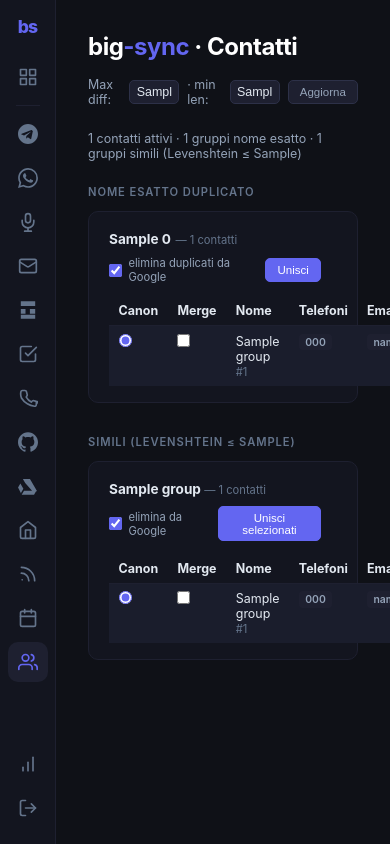
After one commit to DavideLancini/big-sync, a Django app: template common/templates/common/contacts.html in a window 390 px wide. The commit adds this page. Run offline with Django 5.2, Linux system fonts and the light colour scheme; the template is opened without the code that fills it: most values are stand-ins (such as "Sample title", 1, 10 or a date in 2020).

Commit message:
Admin merge UI for contacts + README rewrite
* New /contacts/ page: lists exact-name and Levenshtein-≤N similarity
  groups. Per-group radio (canonical) + checkboxes (merge ids) + "Unisci"
  button. Optional "elimina duplicati da Google" toggle. Filter
  ?max_dist=N&min_len=M.
* New /contacts/merge/ JSON endpoint wraps a refactored
  outputs.contacts.merge_contacts(canonical_id, merge_ids, delete_google):
  unions phones/emails/aliases on the canonical, carries company/role,
  concats Drive notes (or stamps [Also at: X] on company conflicts),
  pushes nicknames to Google, optionally deletes the Google duplicates
  and local rows.
* Sidebar gains a "Contatti" entry.
* README rewritten end-to-end to cover everything added since the last
  pass: usage tracking, CachedEvent cache + sync_calendar, async RSS
  audio (RssAudioJob + polling endpoints), calendar routing (Work /
  Chiara), near-exact contact match + Google nicknames roundtrip,
  dedup/route/clean backtracking commands, the /items/, /contacts/ and
  /usage/ admin pages, and the new big-sync-calendar-sync.timer.

Co-Authored-By: Claude Opus 4.7 <noreply@anthropic.com>

```diff
--- a/common/templates/common/_sidebar.html
+++ b/common/templates/common/_sidebar.html
@@ -94,6 +94,13 @@
     </div>
   </a>
 
+  <a href="{% url 'contacts' %}" style="text-decoration:none;">
+    <div class="nav-item {% if active == 'contacts' %}active{% endif %}">
+      <svg viewBox="0 0 24 24" fill="none" stroke="currentColor" stroke-width="2" stroke-linecap="round" stroke-linejoin="round"><path d="M17 21v-2a4 4 0 0 0-4-4H5a4 4 0 0 0-4 4v2"/><circle cx="9" cy="7" r="4"/><path d="M23 21v-2a4 4 0 0 0-3-3.87"/><path d="M16 3.13a4 4 0 0 1 0 7.75"/></svg>
+      <div class="tooltip">Contatti</div>
+    </div>
+  </a>
+
   <div class="sidebar-spacer"></div>
 
   <a href="{% url 'usage' %}" style="text-decoration:none;">
--- /dev/null
+++ b/common/templates/common/contacts.html
@@ -0,0 +1,202 @@
+<!DOCTYPE html>
+<html lang="it">
+<head>
+  <meta charset="UTF-8">
+  <meta name="viewport" content="width=device-width, initial-scale=1.0">
+  <title>big-sync · Contatti</title>
+  <style>
+    * { box-sizing: border-box; margin: 0; padding: 0; }
+    body { font-family: -apple-system, BlinkMacSystemFont, "Segoe UI", sans-serif; background: #0f1117; color: #e2e8f0; min-height: 100vh; display: flex; }
+    .sidebar { width: 56px; min-height: 100vh; background: #13151f; border-right: 1px solid #1e2030; display: flex; flex-direction: column; align-items: center; padding: 1rem 0; gap: 0.25rem; flex-shrink: 0; }
+    .sidebar .logo { font-size: 1.1rem; font-weight: 800; color: #6366f1; margin-bottom: 1rem; letter-spacing: -0.05em; }
+    .nav-item { position: relative; width: 40px; height: 40px; display: flex; align-items: center; justify-content: center; border-radius: 10px; cursor: default; transition: background 0.15s; }
+    .nav-item.active { background: #1e2030; color: #6366f1; }
+    .nav-item:not(.active) { color: #64748b; }
+    .nav-item svg { width: 20px; height: 20px; }
+    .nav-item .tooltip { position: absolute; left: 52px; background: #1e2030; color: #e2e8f0; font-size: 0.7rem; font-weight: 500; padding: 0.3rem 0.6rem; border-radius: 6px; white-space: nowrap; pointer-events: none; opacity: 0; transition: opacity 0.15s; border: 1px solid #2d3148; z-index: 10; }
+    .nav-item:hover .tooltip { opacity: 1; }
+    .sidebar-divider { width: 24px; height: 1px; background: #1e2030; margin: 0.25rem 0; }
+    .sidebar-spacer { flex: 1; }
+    main { flex: 1; padding: 2rem; overflow-y: auto; max-width: 1100px; }
+    .topbar { display: flex; align-items: center; justify-content: space-between; margin-bottom: 1.5rem; gap: 1rem; flex-wrap: wrap; }
+    h1 { font-size: 1.5rem; font-weight: 700; color: #fff; letter-spacing: -0.02em; }
+    h1 span { color: #6366f1; }
+    .filters { display: flex; gap: 0.5rem; align-items: center; font-size: 0.78rem; color: #94a3b8; }
+    .filters input { width: 50px; background: #1e2030; border: 1px solid #2d3148; color: #e2e8f0; padding: 0.25rem 0.4rem; border-radius: 5px; font-size: 0.78rem; }
+    .stat-line { font-size: 0.78rem; color: #94a3b8; margin-bottom: 1.5rem; }
+    section { margin-bottom: 2rem; }
+    h2 { font-size: 0.7rem; font-weight: 600; text-transform: uppercase; letter-spacing: 0.08em; color: #64748b; margin-bottom: 0.75rem; }
+    .group { background: #13151f; border: 1px solid #1e2030; border-radius: 10px; padding: 1rem 1.25rem; margin-bottom: 0.85rem; }
+    .group-head { display: flex; justify-content: space-between; align-items: center; margin-bottom: 0.75rem; flex-wrap: wrap; gap: 0.5rem; }
+    .group-head strong { color: #e2e8f0; font-size: 0.85rem; }
+    .group-head .count { color: #64748b; font-size: 0.7rem; }
+    table.contacts { width: 100%; border-collapse: collapse; font-size: 0.78rem; }
+    table.contacts th, table.contacts td { padding: 0.45rem 0.6rem; border-bottom: 1px solid #1e2030; text-align: left; vertical-align: top; }
+    table.contacts tbody tr:last-child td { border-bottom: none; }
+    table.contacts tr.canon { background: #1a1d2c; }
+    table.contacts tr.gone { opacity: 0.4; text-decoration: line-through; }
+    .pill { display: inline-block; padding: 0.1rem 0.4rem; border-radius: 4px; background: #1e2030; color: #94a3b8; font-size: 0.65rem; font-weight: 600; margin-right: 0.2rem; }
+    .pill.drive { background: #1a3a2a; color: #4ade80; }
+    .btn { background: #1e2030; color: #94a3b8; border: 1px solid #2d3148; padding: 0.3rem 0.7rem; border-radius: 5px; font-size: 0.72rem; cursor: pointer; }
+    .btn.primary { background: #6366f1; color: #fff; border-color: #6366f1; }
+    .btn:hover { color: #e2e8f0; border-color: #3a3f5c; }
+    .btn[disabled] { opacity: 0.45; cursor: not-allowed; }
+    .small { color: #64748b; font-size: 0.7rem; }
+    input[type="radio"], input[type="checkbox"] { accent-color: #6366f1; }
+    .empty { color: #64748b; font-style: italic; padding: 1rem; text-align: center; }
+    .toggle { font-size: 0.7rem; color: #94a3b8; display: flex; gap: 0.4rem; align-items: center; }
+    .group-actions { display: flex; gap: 0.5rem; align-items: center; }
+    .row-msg { font-size: 0.7rem; color: #4ade80; margin-left: 0.5rem; }
+    .row-msg.err { color: #f87171; }
+  </style>
+</head>
+<body>
+  {% with active="contacts" %}{% include "common/_sidebar.html" %}{% endwith %}
+
+  <main>
+    <div class="topbar">
+      <h1>big<span>-sync</span> · Contatti</h1>
+      <form class="filters" method="get">
+        <span>Max diff:</span><input name="max_dist" value="{{ max_dist }}">
+        <span>· min len:</span><input name="min_len" value="{{ min_len }}">
+        <button class="btn" type="submit">Aggiorna</button>
+      </form>
+    </div>
+
+    <div class="stat-line">
+      {{ total_active }} contatti attivi · {{ exact_groups|length }} gruppi nome esatto ·
+      {{ fuzzy_groups|length }} gruppi simili (Levenshtein ≤ {{ max_dist }})
+    </div>
+
+    {% if exact_groups %}
+    <section>
+      <h2>Nome esatto duplicato</h2>
+      {% for group in exact_groups %}
+      <div class="group" data-group="exact-{{ forloop.counter }}">
+        <div class="group-head">
+          <div>
+            <strong>{{ group.0.name }}</strong>
+            <span class="count">— {{ group|length }} contatti</span>
+          </div>
+          <div class="group-actions">
+            <label class="toggle"><input type="checkbox" class="del-google" checked> elimina duplicati da Google</label>
+            <button class="btn primary" onclick="doMerge(this)">Unisci</button>
+            <span class="row-msg" data-msg></span>
+          </div>
+        </div>
+        <table class="contacts">
+          <thead><tr><th>Canon</th><th>Merge</th><th>Nome</th><th>Telefoni</th><th>Email</th><th>Azienda</th><th>Alias</th><th></th></tr></thead>
+          <tbody>
+            {% for c in group %}
+            <tr class="{% if forloop.first %}canon{% endif %}" data-id="{{ c.id }}">
+              <td><input type="radio" name="group-exact-{{ forloop.parentloop.counter }}-canonical" value="{{ c.id }}" {% if forloop.first %}checked{% endif %}></td>
+              <td><input type="checkbox" class="merge-pick" value="{{ c.id }}" {% if not forloop.first %}checked{% endif %}></td>
+              <td>{{ c.name }} <span class="small">#{{ c.id }}</span></td>
+              <td>{% for p in c.phones %}<span class="pill">{{ p }}</span>{% endfor %}</td>
+              <td>{% for e in c.emails %}<span class="pill">{{ e }}</span>{% endfor %}</td>
+              <td>{{ c.company|default:"" }}</td>
+              <td>{% for a in c.aliases %}<span class="pill">{{ a }}</span>{% endfor %}</td>
+              <td>{% if c.drive %}<span class="pill drive">drive</span>{% endif %}</td>
+            </tr>
+            {% endfor %}
+          </tbody>
+        </table>
+      </div>
+      {% endfor %}
+    </section>
+    {% endif %}
+
+    {% if fuzzy_groups %}
+    <section>
+      <h2>Simili (Levenshtein ≤ {{ max_dist }})</h2>
+      {% for group in fuzzy_groups %}
+      <div class="group" data-group="fuzzy-{{ forloop.counter }}">
+        <div class="group-head">
+          <div>
+            <strong>
+              {% for c in group %}{{ c.name }}{% if not forloop.last %} / {% endif %}{% endfor %}
+            </strong>
+            <span class="count">— {{ group|length }} contatti</span>
+          </div>
+          <div class="group-actions">
+            <label class="toggle"><input type="checkbox" class="del-google" checked> elimina da Google</label>
+            <button class="btn primary" onclick="doMerge(this)">Unisci selezionati</button>
+            <span class="row-msg" data-msg></span>
+          </div>
+        </div>
+        <table class="contacts">
+          <thead><tr><th>Canon</th><th>Merge</th><th>Nome</th><th>Telefoni</th><th>Email</th><th>Azienda</th><th>Alias</th><th></th></tr></thead>
+          <tbody>
+            {% for c in group %}
+            <tr {% if forloop.first %}class="canon"{% endif %} data-id="{{ c.id }}">
+              <td><input type="radio" name="group-fuzzy-{{ forloop.parentloop.counter }}-canonical" value="{{ c.id }}" {% if forloop.first %}checked{% endif %}></td>
+              <td><input type="checkbox" class="merge-pick" value="{{ c.id }}"></td>
+              <td>{{ c.name }} <span class="small">#{{ c.id }}</span></td>
+              <td>{% for p in c.phones %}<span class="pill">{{ p }}</span>{% endfor %}</td>
+              <td>{% for e in c.emails %}<span class="pill">{{ e }}</span>{% endfor %}</td>
+              <td>{{ c.company|default:"" }}</td>
+              <td>{% for a in c.aliases %}<span class="pill">{{ a }}</span>{% endfor %}</td>
+              <td>{% if c.drive %}<span class="pill drive">drive</span>{% endif %}</td>
+            </tr>
+            {% endfor %}
+          </tbody>
+        </table>
+      </div>
+      {% endfor %}
+    </section>
+    {% endif %}
+
+    {% if not exact_groups and not fuzzy_groups %}
+    <div class="empty">Nessun gruppo di duplicati con i filtri correnti. Prova ad alzare "Max diff".</div>
+    {% endif %}
+  </main>
+
+  <script>
+    async function doMerge(btn) {
+      const group = btn.closest('.group');
+      const msg = group.querySelector('[data-msg]');
+      const canon = group.querySelector('input[type="radio"]:checked');
+      if (!canon) { msg.textContent = 'seleziona canonical'; msg.classList.add('err'); return; }
+      const canonicalId = parseInt(canon.value, 10);
+      const mergeIds = Array.from(group.querySelectorAll('.merge-pick:checked'))
+        .map(c => parseInt(c.value, 10))
+        .filter(id => id !== canonicalId);
+      if (!mergeIds.length) { msg.textContent = 'seleziona almeno un contatto da fondere'; msg.classList.add('err'); return; }
+      const delGoogle = group.querySelector('.del-google').checked;
+
+      btn.disabled = true;
+      msg.classList.remove('err');
+      msg.textContent = 'merge in corso…';
+
+      try {
+        const r = await fetch('/contacts/merge/', {
+          method: 'POST',
+          headers: {'Content-Type': 'application/json'},
+          body: JSON.stringify({
+            canonical_id: canonicalId,
+            merge_ids: mergeIds,
+            delete_google: delGoogle,
+          }),
+        });
+        const j = await r.json();
+        if (!j.ok) {
+          msg.classList.add('err');
+          msg.textContent = 'errore: ' + (j.error || 'unknown');
+          btn.disabled = false;
+          return;
+        }
+        msg.textContent = `unito ${j.merged.length} su ${j.canonical.name}`;
+        // Mark merged rows as gone in the table
+        j.merged.forEach(m => {
+          const tr = group.querySelector(`tr[data-id="${m.id}"]`);
+          if (tr) tr.classList.add('gone');
+        });
+      } catch (e) {
+        msg.classList.add('err');
+        msg.textContent = 'fetch fallito';
+        btn.disabled = false;
+      }
+    }
+  </script>
+</body>
+</html>
--- a/config/urls.py
+++ b/config/urls.py
@@ -18,7 +18,7 @@ Including another URLconf
 from django.contrib import admin
 from django.urls import path
 
-from common.views import email_dashboard, email_detail, home, home_stats_json, item_action, items_dashboard, login_view, logout_view, plaud_dashboard, plaud_upload, rss_article, rss_audio, rss_audio_start, rss_audio_status, rss_dashboard, run_command, source_placeholder, telegram_dashboard, whatsapp_dashboard
+from common.views import contacts_dashboard, contacts_merge_action, email_dashboard, email_detail, home, home_stats_json, item_action, items_dashboard, login_view, logout_view, plaud_dashboard, plaud_upload, rss_article, rss_audio, rss_audio_start, rss_audio_status, rss_dashboard, run_command, source_placeholder, telegram_dashboard, whatsapp_dashboard
 from usage.views import usage_dashboard
 
 urlpatterns = [
@@ -43,6 +43,8 @@ urlpatterns = [
     path("api/rss_audio_status/<str:date_str>/", rss_audio_status, name="rss_audio_status"),
     path("items/", items_dashboard, name="items"),
     path("items/<str:google_id>/", item_action, name="item_action"),
+    path("contacts/", contacts_dashboard, name="contacts"),
+    path("contacts/merge/", contacts_merge_action, name="contacts_merge"),
     path("usage/", usage_dashboard, name="usage"),
     path("login/", login_view, name="login"),
     path("logout/", logout_view, name="logout"),
```
Also changed, not shown: common/views.py (+141 -0 lines), outputs/contacts.py (+154 -0 lines), README.md.
